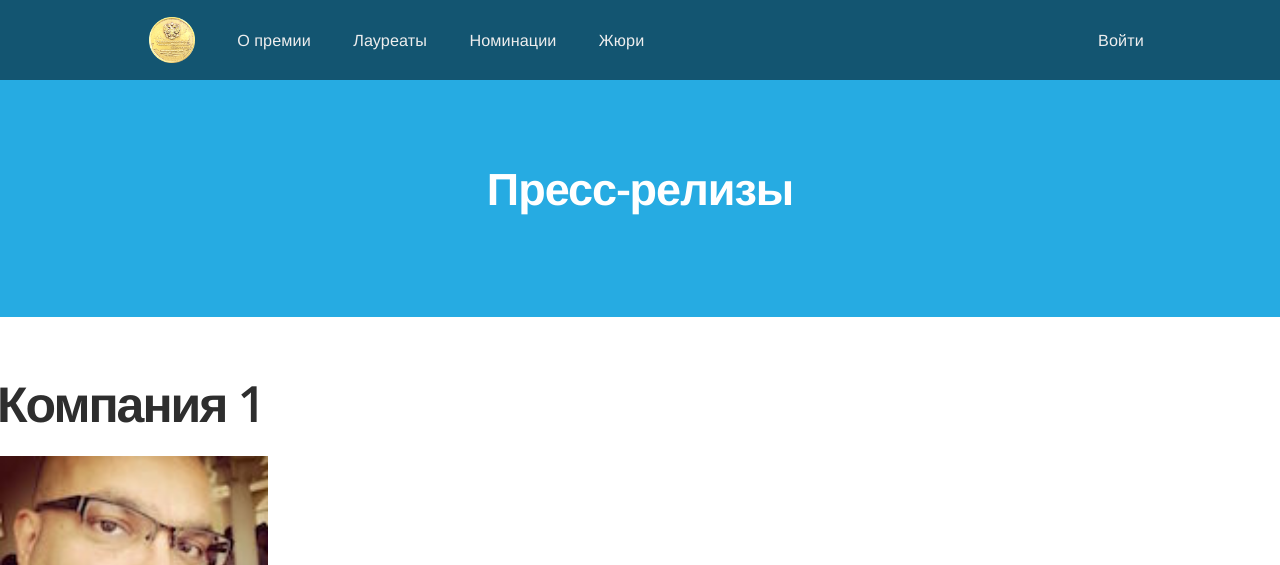
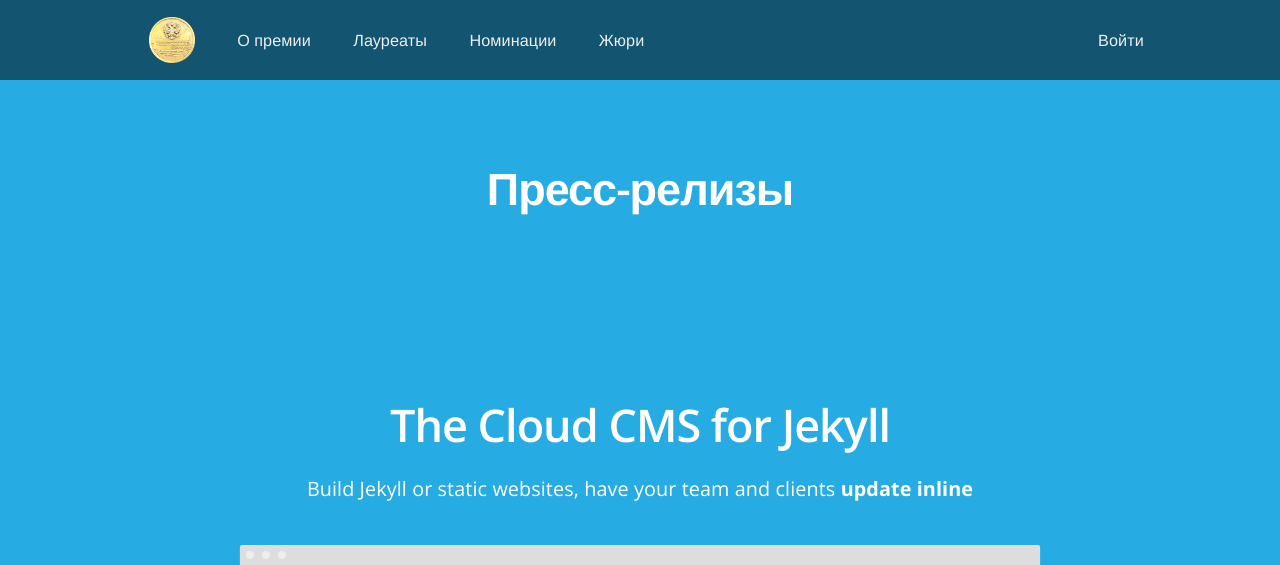
Before and after one commit to dennisd1/prize, a Jekyll site: the page built from pages/press.html, in a window 1280 px wide and 1400 px high. Shown: the top 565 px of the window. Built offline with Jekyll 4.4.1, drawn with Linux system fonts in a browser that asks for light colours; nearby versions of some CDN libraries; some of the changed text lies outside the part shown; grey boxes are pictures that could not be loaded.

Commit message:
Update press.html

```diff
--- a/pages/press.html
+++ b/pages/press.html
@@ -6,6 +6,24 @@
 header_subtext:
 permalink: /press/
 ---
+<header class="fancy-hero new-content">
+ 		<div class="container">
+ 			<h2>The Cloud CMS for Jekyll</h2>
+			<p class="sub-text landing-page">Build Jekyll or static websites, have your team and clients <strong>update inline</strong></p>
+
+			<div class="video screenshot">
+				<div class="force-ratio">
+					<img height="520" width="800" class="main" src="//d1qmdf3vop2l07.cloudfront.net/citron-cornet.cloudvent.net/compressed/ed13eab220399afbc6d8359d3190363f.jpg" srcset="//d1qmdf3vop2l07.cloudfront.net/citron-cornet.cloudvent.net/compressed/ed13eab220399afbc6d8359d3190363f.jpg 800w, //d1qmdf3vop2l07.cloudfront.net/citron-cornet.cloudvent.net/compressed/b21f7f83ef8af4509cc1817c459de71c.jpg 1600w" alt="Editable Hydra" data-cms-original-src="/img/home/hydra.jpg" data-cms-original-srcset="/img/home/hydra.jpg 800w, /img/home/hydra@2x.jpg 1600w" />
+					<a href="https://www.youtube.com/watch?v=NbJQXdcKzAE" target="_blank" class="play"><i class="material-icons">play_arrow</i></a>
+				</div>
+			</div>
+
+			<div class="cta-container" style="margin-top: 50px;">
+				<a href="https://app.cloudcannon.com/users/sign_up" class="btn btn-block btn-centered btn-large btn-primary sign-up" style="display: inherit;">Get Started Free</a>
+				<span class="btn-sub-text" style="color:#fff">30 day free trial, no credit card required and free support</span>
+			</div>
+		</div>
+</header>
 <section>
 	<div class="banner">
 		<h1>Компания 1</h1>
```
